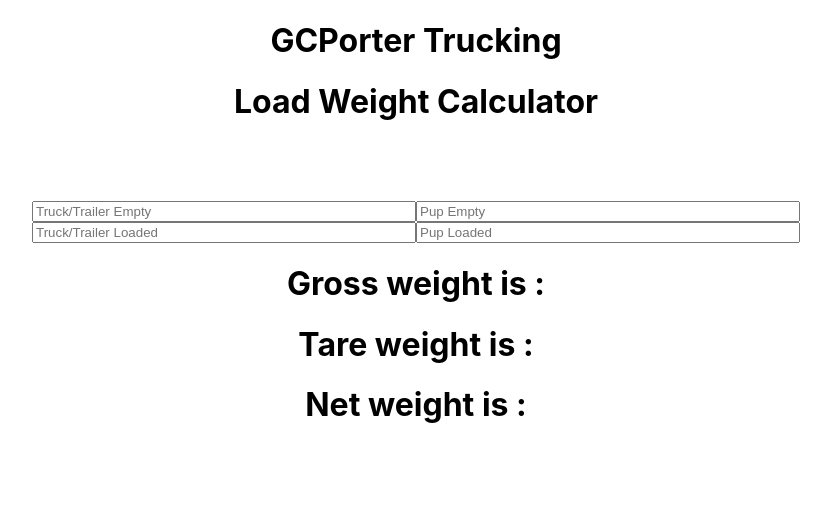
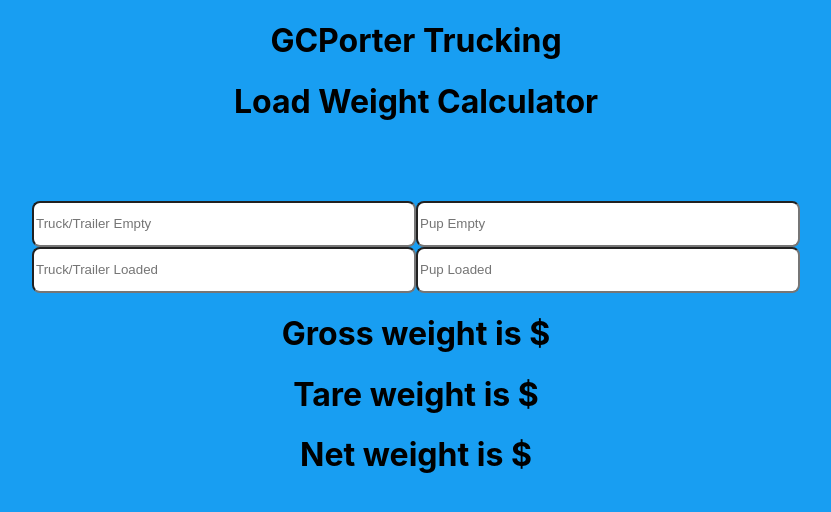
Before and after one commit to TandiweP/scales, a React (Create React App) app: page / in a window 1280 px wide. Shown: the top 512 px of the page, without its empty margins (224-1055 px from the left). Built offline with nearby package versions, Linux system fonts and the light colour scheme.

Commit message:
css & display

```diff
--- a/src/components/WeightCalc.js
+++ b/src/components/WeightCalc.js
@@ -5,9 +5,9 @@
 
     return (
         <div>
-    <h1> Gross weight is : </h1>
-    <h1> Tare weight is : </h1>
-    <h1> Net weight is : </h1>
+    <h1> Gross weight is ${} </h1>
+    <h1> Tare weight is ${} </h1>
+    <h1> Net weight is ${} </h1>
     </div>
     )
 }
--- a/src/index.css
+++ b/src/index.css
@@ -1,5 +1,6 @@
 body {
   margin: 0;
+  background-color: rgb(24, 158, 242);
   font-family: -apple-system, BlinkMacSystemFont, 'Segoe UI', 'Roboto', 'Oxygen',
     'Ubuntu', 'Cantarell', 'Fira Sans', 'Droid Sans', 'Helvetica Neue',
     sans-serif;
@@ -11,3 +12,10 @@
   font-family: source-code-pro, Menlo, Monaco, Consolas, 'Courier New',
     monospace;
 }
+
+
+
+input {
+  border-radius: .5rem;
+  height: 5vh;
+}
```
